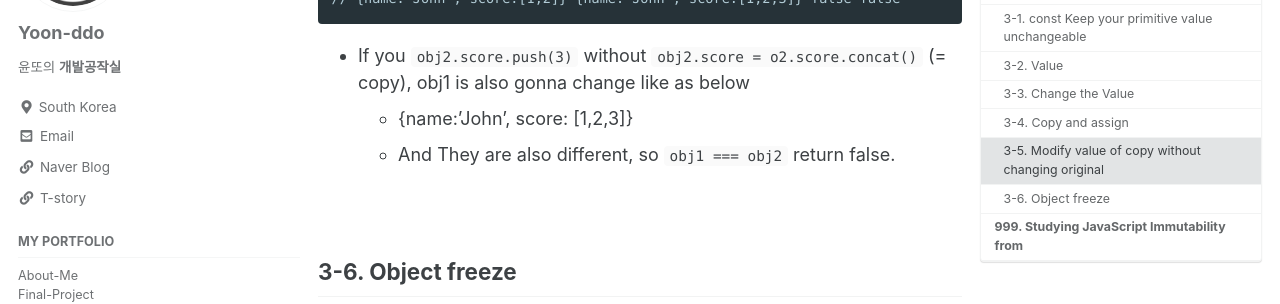
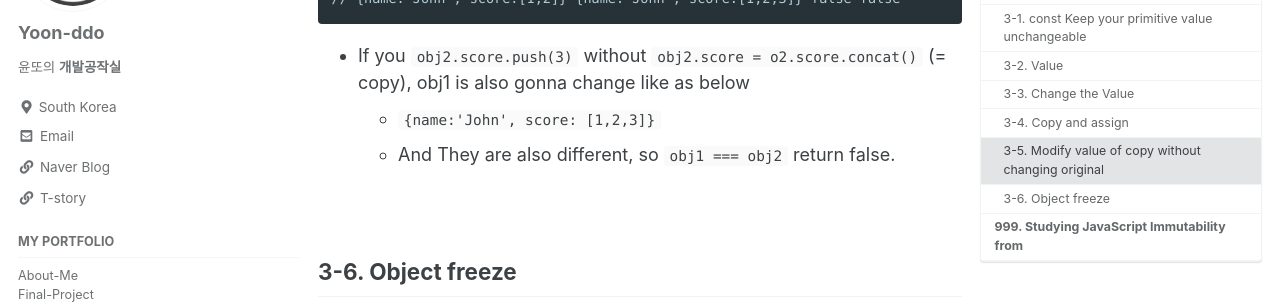
Before and after one commit to Yoon-ddo/Yoon-ddo.github.io, a Jekyll site: the page built from _posts/2023-12-03-React03_JavaScript Immutability.md, in a window 1280 px wide and 900 px high, scrolled down 2697 px. Shown: the part 152-456 px from the top of the window. Built offline with Jekyll 4.4.1, drawn with Linux system fonts in a browser that asks for light colours; cached includes are drawn as plain includes.

Commit message:
Update 2023-12-03-React03_JavaScript Immutability.md

````diff
--- a/_posts/2023-12-03-React03_JavaScript Immutability.md
+++ b/_posts/2023-12-03-React03_JavaScript Immutability.md
@@ -14,23 +14,23 @@ tags:
 * Because React is a library which is based on JavaScript.
 * Especially JavaScript Immutability.
 * **What is the Immutability?**
-  * It means unchangeable
-  * It can prevent the original data from being damaged.
+  - It means unchangeable
+  - It can prevent the original data from being damaged.
 
 <br><br><br>
 
 # 2. Data Type in JavaScript
 * Primitive : Number, String, Boolean, Null, Unfined, Symbol ...
-  * <span style="color:red">It can't be changed</span>
+  - <span style="color:red">It can't be changed</span>
 * Object : Object, Array, Function ...
-  * <span style="color:red">It can be changed</span>
+  - <span style="color:red">It can be changed</span>
 * JavaScript treat ***Primitive Data Type*** and ***Obect Data Type*** differently.
 
 <br><br><br>
 
 # 3. Immutability
 ## 3-1. const Keep your primitive value unchangeable
-* const
+* `const`
 * If you use Variable type of <span style="color:red">const</span>, you can keep variable's name.
 * You can't change const variable's value. If you try, It's going to return Error.
 
@@ -107,8 +107,8 @@ console.log(o1, o2, o1 === o2, o1.score === o2.score);
 ```
 
 * If you `obj2.score.push(3)` without `obj2.score = o2.score.concat()` (= copy),  obj1 is also gonna change like as below
-  * {name:'John', score: \[1,2,3\]}
-  * And They are also different,  so `obj1 === obj2` return false.
+  - `{name:'John', score: [1,2,3]}`
+  - And They are also different,  so `obj1 === obj2` return false.
 
 <br>
 
````
